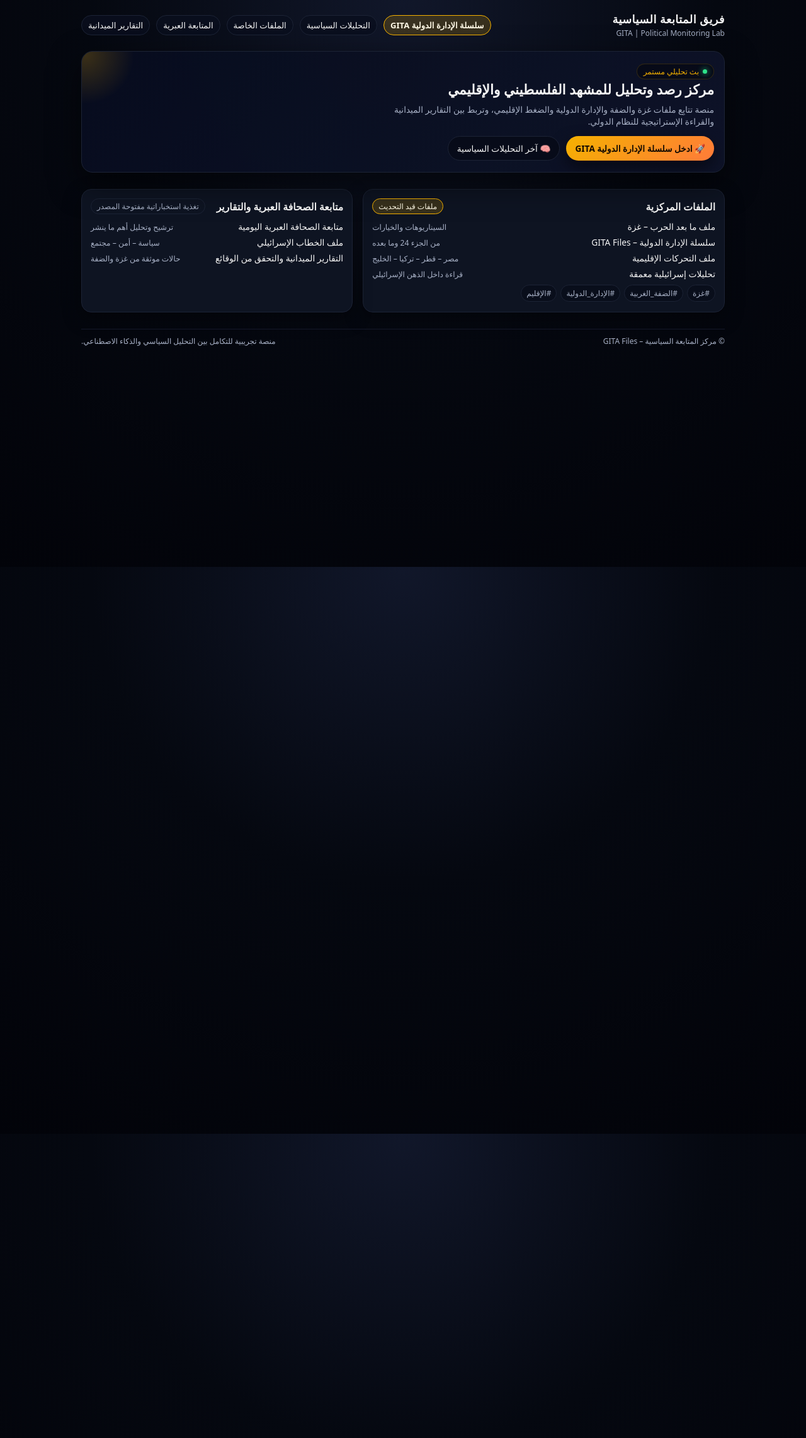
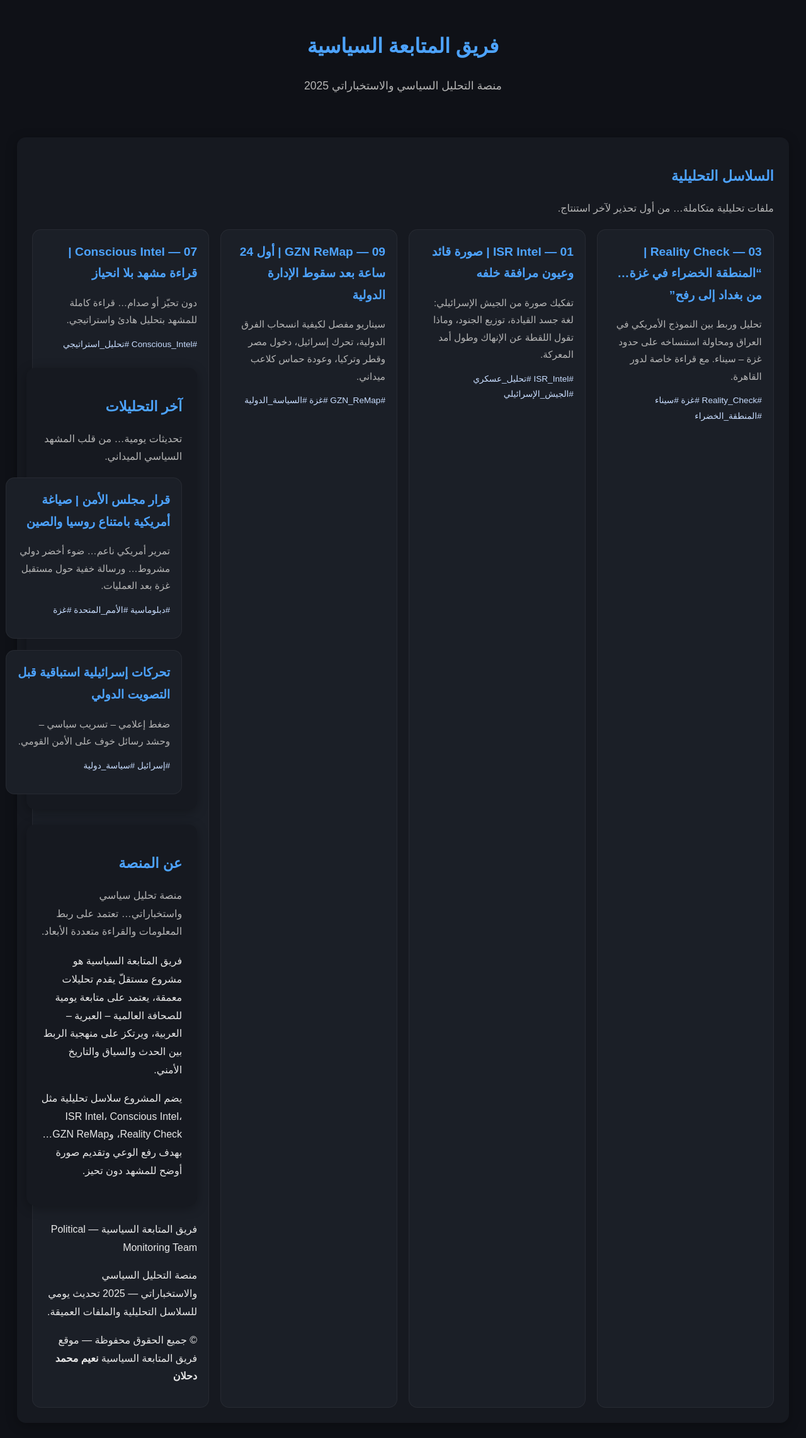
Before and after one commit to dahalankitchen-ai/political-monitoring, a Jekyll site: the page index.html, which Jekyll copies as it is, in a window 1280 px wide. Shown: the whole page at 63% size. Built offline with Jekyll 4.4.1, drawn with Linux system fonts in a browser that asks for light colours.

Commit message:
Update index.html

```diff
--- a/index.html
+++ b/index.html
@@ -1,375 +1,231 @@
 <!DOCTYPE html>
 <html lang="ar" dir="rtl">
 <head>
-  <meta charset="UTF-8" />
-  <title>مركز المتابعة السياسية | Political Monitoring</title>
-  <meta name="viewport" content="width=device-width, initial-scale=1" />
+  <meta charset="UTF-8">
+  <meta name="viewport" content="width=device-width, initial-scale=1.0">
+  <title>فريق المتابعة السياسية – Political Monitoring</title>
+
   <style>
+
     :root {
-      --bg: #050810;
-      --card: #0e1422;
-      --accent: #f5b100;
-      --accent-soft: rgba(245,177,0,0.18);
-      --text-main: #f5f5f5;
-      --text-soft: #a7b0c5;
-      --border: #1c2335;
-    }
-    * {
-      box-sizing: border-box;
-      margin: 0;
-      padding: 0;
-      font-family: system-ui, -apple-system, BlinkMacSystemFont, "Segoe UI", sans-serif;
-    }
-    body {
-      background: radial-gradient(circle at top, #11172a 0, #050810 45%, #020309 100%);
-      color: var(--text-main);
-      min-height: 100vh;
-    }
-    a { color: inherit; text-decoration: none; }
-    a:hover { text-decoration: underline; }
-
-    .wrap {
-      max-width: 1050px;
-      margin: 0 auto;
-      padding: 18px 14px 40px;
+      --bg-main: #0f1117;
+      --bg-card: #161920;
+      --accent: #4da3ff;
+      --accent-soft: #c8ddff;
+      --text-main: #e9e9e9;
+      --text-soft: #b5b5b5;
+      --radius-card: 14px;
+      --radius-pill: 50px;
     }
 
-    /* NAV */
-    .nav {
-      display: flex;
-      align-items: center;
-      justify-content: space-between;
-      margin-bottom: 20px;
+    body {
+      margin: 0;
+      font-family: "Cairo", sans-serif;
+      background: var(--bg-main);
+      color: var(--text-main);
+      line-height: 1.8;
     }
-    .logo-title {
-      display: flex;
-      flex-direction: column;
-      gap: 2px;
+
+    header {
+      padding: 24px;
+      text-align: center;
     }
-    .logo-main {
-      font-weight: 700;
-      letter-spacing: 0.03em;
+
+    .title {
+      font-size: 2rem;
+      margin-bottom: 8px;
+      font-weight: bold;
+      color: var(--accent);
+    }
+
+    .subtitle {
       font-size: 1.1rem;
-    }
-    .logo-sub {
-      font-size: 0.75rem;
       color: var(--text-soft);
     }
-    .nav-links {
-      display: flex;
-      flex-wrap: wrap;
-      gap: 10px;
-      font-size: 0.82rem;
-    }
-    .nav-chip {
-      padding: 6px 10px;
-      border-radius: 999px;
-      border: 1px solid var(--border);
-      background: rgba(10,15,30,0.85);
-    }
-    .nav-chip--accent {
-      border-color: var(--accent);
-      background: var(--accent-soft);
-      color: #fff9e6;
-      font-weight: 600;
+
+    .panel {
+      background: var(--bg-card);
+      margin: 24px auto;
+      padding: 24px;
+      border-radius: var(--radius-card);
+      width: 92%;
+      box-shadow: 0 4px 18px rgba(0, 0, 0, 0.3);
     }
 
-    /* HERO */
-    .hero {
-      margin: 18px 0 26px;
-      padding: 18px 16px 18px;
-      border-radius: 18px;
-      background: linear-gradient(135deg, rgba(7,12,30,0.96), rgba(14,19,40,0.96));
-      border: 1px solid var(--border);
-      box-shadow: 0 18px 50px rgba(0,0,0,0.55);
-      position: relative;
-      overflow: hidden;
-    }
-    .hero::before {
-      content: "";
-      position: absolute;
-      inset-inline-end: -80px;
-      inset-block-start: -80px;
-      width: 170px;
-      height: 170px;
-      background: radial-gradient(circle, rgba(245,177,0,0.55), transparent 65%);
-      opacity: 0.4;
-      pointer-events: none;
-    }
-    .hero-badge {
-      font-size: 0.75rem;
+    .panel-title {
+      font-size: 1.4rem;
+      font-weight: bold;
       color: var(--accent);
-      background: rgba(5, 8, 16, 0.6);
-      border-radius: 999px;
-      padding: 3px 10px;
-      border: 1px solid var(--accent-soft);
-      display: inline-flex;
-      align-items: center;
-      gap: 6px;
-    }
-    .hero-badge span.dot {
-      width: 7px;
-      height: 7px;
-      border-radius: 999px;
-      background: #2ee38a;
-      box-shadow: 0 0 10px #2ee38a;
-    }
-    .hero-title {
-      font-size: 1.35rem;
-      line-height: 1.5;
       margin-bottom: 6px;
     }
-    .hero-sub {
-      font-size: 0.85rem;
+
+    .panel-subtitle {
+      font-size: 1rem;
       color: var(--text-soft);
-      max-width: 520px;
-    }
-    .hero-actions {
-      margin-top: 14px;
-      display: flex;
-      flex-wrap: wrap;
-      gap: 10px;
-    }
-    .btn {
-      padding: 9px 14px;
-      border-radius: 999px;
-      border: 1px solid transparent;
-      font-size: 0.85rem;
-      cursor: pointer;
-      display: inline-flex;
-      align-items: center;
-      gap: 6px;
-      background: none;
-      color: inherit;
-    }
-    .btn-primary {
-      background: linear-gradient(135deg, #f5b100, #ff7b39);
-      color: #140b02;
-      font-weight: 600;
-      border: none;
-      box-shadow: 0 10px 25px rgba(0,0,0,0.5);
-    }
-    .btn-ghost {
-      border-color: var(--border);
-      background: rgba(7, 11, 24, 0.9);
+      margin-bottom: 18px;
     }
 
     /* GRID */
-    .grid {
+    .list-grid {
       display: grid;
-      grid-template-columns: minmax(0, 1.6fr) minmax(0, 1.2fr);
-      gap: 16px;
-    }
-    @media (max-width: 800px) {
-      .nav { flex-direction: column; align-items: flex-start; gap: 10px; }
-      .hero { padding: 16px 14px; }
-      .grid { grid-template-columns: 1fr; }
+      grid-template-columns: repeat(auto-fit, minmax(280px, 1fr));
+      gap: 18px;
     }
 
-    .card {
-      background: var(--card);
-      border-radius: 16px;
-      border: 1px solid var(--border);
-      padding: 14px 14px 16px;
-      box-shadow: 0 10px 30px rgba(0,0,0,0.35);
-    }
-    .card-header {
-      display: flex;
-      justify-content: space-between;
-      align-items: center;
-      margin-bottom: 10px;
-      gap: 6px;
-    }
-    .card-title {
-      font-size: 0.98rem;
-      font-weight: 600;
-    }
-    .card-tag {
-      font-size: 0.75rem;
-      padding: 3px 9px;
-      border-radius: 999px;
-      border: 1px solid var(--border);
-      color: var(--text-soft);
-    }
-    .card-tag--accent {
-      border-color: var(--accent);
-      background: var(--accent-soft);
-      color: #fff9e6;
-    }
-    .list {
-      list-style: none;
-      font-size: 0.86rem;
-      display: flex;
-      flex-direction: column;
-      gap: 6px;
-    }
-    .list li a {
-      display: flex;
-      justify-content: space-between;
-      align-items: baseline;
-      gap: 10px;
-    }
-    .list span.label {
-      color: var(--text-main);
-    }
-    .list span.meta {
-      font-size: 0.76rem;
-      color: var(--text-soft);
-      white-space: nowrap;
+    /* CARDS */
+    .list-item {
+      background: #1b1f27;
+      padding: 18px;
+      border-radius: var(--radius-card);
+      border: 1px solid rgba(255,255,255,0.05);
+      transition: 0.2s;
     }
 
-    .pill-row {
-      display: flex;
-      flex-wrap: wrap;
-      gap: 6px;
-      margin-top: 8px;
-    }
-    .pill {
-      font-size: 0.75rem;
-      padding: 4px 8px;
-      border-radius: 999px;
-      background: rgba(9,14,27,0.85);
-      border: 1px solid var(--border);
-      color: var(--text-soft);
+    .list-item:hover {
+      border-color: var(--accent);
+      transform: translateY(-4px);
     }
 
-    footer {
-      margin-top: 26px;
-      padding-top: 10px;
-      border-top: 1px solid #151a2b;
-      font-size: 0.75rem;
+    .list-title {
+      margin: 0 0 10px;
+      color: var(--accent);
+      font-size: 1.2rem;
+      font-weight: bold;
+    }
+
+    .list-meta {
       color: var(--text-soft);
-      display: flex;
-      flex-wrap: wrap;
-      gap: 8px;
-      justify-content: space-between;
+      font-size: 0.95rem;
+      margin-bottom: 12px;
     }
-  </style>
+
+    .list-tags {
+      color: var(--accent-soft);
+      font-size: 0.85rem;
+    }</style>
 </head>
+
 <body>
-  <div class="wrap">
 
-    <!-- NAV -->
-    <header class="nav">
-      <div class="logo-title">
-        <div class="logo-main">فريق المتابعة السياسية</div>
-        <div class="logo-sub">GITA | Political Monitoring Lab</div>
-      </div>
-      <nav class="nav-links">
-        <a class="nav-chip nav-chip--accent" href="gita.html">سلسلة الإدارة الدولية GITA</a>
-        <a class="nav-chip" href="analyses.html">التحليلات السياسية</a>
-        <a class="nav-chip" href="files.html">الملفات الخاصة</a>
-        <a class="nav-chip" href="hebrew.html">المتابعة العبرية</a>
-        <a class="nav-chip" href="reports.html">التقارير الميدانية</a>
-      </nav>
+<header>
+  <h1 class="title">فريق المتابعة السياسية</h1>
+  <p class="subtitle">منصة التحليل السياسي والاستخباراتي 2025</p>
 </header>
 
-    <!-- HERO -->
-    <section id="hero" class="hero">
-      <div class="hero-top">
-        <div>
-          <div class="hero-badge">
-            <span class="dot"></span>
-            بث تحليلي مستمر
-          </div>
-          <h1 class="hero-title">
-            مركز رصد وتحليل للمشهد الفلسطيني والإقليمي
-          </h1>
-          <p class="hero-sub">
-            منصة تتابِع ملفات غزة والضفة والإدارة الدولية والضغط الإقليمي،
-            وتربط بين التقارير الميدانية والقراءة الإستراتيجية للنظام الدولي.
+<!-- ====== SERIES PANEL ====== -->
+<section class="panel" id="series">
+  <h2 class="panel-title">السلاسل التحليلية</h2>
+  <p class="panel-subtitle">ملفات تحليلية متكاملة… من أول تحذير لآخر استنتاج.</p>
+
+  <div class="list-grid">
+
+    <!-- Reality Check -->
+    <article class="list-item">
+      <h3 class="list-title">Reality Check — 03 | “المنطقة الخضراء في غزة… من بغداد إلى رفح”</h3>
+      <p class="list-meta">
+        تحليل وربط بين النموذج الأمريكي في العراق ومحاولة استنساخه على حدود غزة – سيناء.
+        مع قراءة خاصة لدور القاهرة.
       </p>
-          <div class="hero-actions">
-            <a href="gita.html" class="btn btn-primary">
-              🚀 ادخل سلسلة الإدارة الدولية GITA
-            </a>
-            <a href="analyses.html" class="btn btn-ghost">
-              🧠 آخر التحليلات السياسية
-            </a>
-          </div>
-        </div>
+      <p class="list-tags">#Reality_Check #غزة #سيناء #المنطقة_الخضراء</p>
+    </article>
+
+    <!-- ISR Intel -->
+    <article class="list-item">
+      <h3 class="list-title">ISR Intel — 01 | صورة قائد وعيون مرافقة خلفه</h3>
+      <p class="list-meta">
+        تفكيك صورة من الجيش الإسرائيلي: لغة جسد القيادة، توزيع الجنود،
+        وماذا تقول اللقطة عن الإنهاك وطول أمد المعركة.
+      </p>
+      <p class="list-tags">#ISR_Intel #تحليل_عسكري #الجيش_الإسرائيلي</p>
+    </article>
+
+    <!-- GZN ReMap -->
+    <article class="list-item">
+      <h3 class="list-title">GZN ReMap — 09 | أول 24 ساعة بعد سقوط الإدارة الدولية</h3>
+      <p class="list-meta">
+        سيناريو مفصل لكيفية انسحاب الفرق الدولية، تحرك إسرائيل،
+        دخول مصر وقطر وتركيا، وعودة حماس كلاعب ميداني.
+      </p>
+      <p class="list-tags">#GZN_ReMap #غزة #السياسة_الدولية</p>
+    </article>
+
+    <!-- Conscious Intel -->
+    <article class="list-item">
+      <h3 class="list-title">Conscious Intel — 07 | قراءة مشهد بلا انحياز</h3>
+      <p class="list-meta">
+        دون تحيّز أو صدام… قراءة كاملة للمشهد بتحليل هادئ واستراتيجي.
+      </p>
+      <p class="list-tags">#Conscious_Intel #تحليل_استراتيجي</
+        <!-- ====== LATEST UPDATES ====== -->
+<section class="panel" id="latest">
+  <h2 class="panel-title">آخر التحليلات</h2>
+  <p class="panel-subtitle">تحديثات يومية… من قلب المشهد السياسي الميداني.</p>
+
+  <div class="list-grid">
+
+    <!-- تحديث حديث -->
+    <article class="list-item">
+      <h3 class="list-title">قرار مجلس الأمن | صياغة أمريكية بامتناع روسيا والصين</h3>
+      <p class="list-meta">
+        تمرير أمريكي ناعم… ضوء أخضر دولي مشروط…
+        ورسالة خفية حول مستقبل غزة بعد العمليات.
+      </p>
+      <p class="list-tags">#دبلوماسية #الأمم_المتحدة #غزة</p>
+    </article>
+
+    <!-- تحديث إضافي -->
+    <article class="list-item">
+      <h3 class="list-title">تحركات إسرائيلية استباقية قبل التصويت الدولي</h3>
+      <p class="list-meta">
+        ضغط إعلامي – تسريب سياسي – وحشد رسائل خوف على الأمن القومي.
+      </p>
+      <p class="list-tags">#إسرائيل #سياسة_دولية</p>
+    </article>
+
   </div>
 </section>
 
-    <!-- MAIN GRID -->
-    <main class="grid">
 
-      <!-- LEFT -->
-      <section id="files" class="card">
-        <div class="card-header">
-          <div class="card-title">الملفات المركزية</div>
-          <span class="card-tag card-tag--accent">ملفات قيد التحديث</span>
-        </div>
-        <ul class="list">
-          <li>
-            <a href="files/postwar-gaza.html">
-              <span class="label">ملف ما بعد الحرب – غزة</span>
-              <span class="meta">السيناريوهات والخيارات</span>
-            </a>
-          </li>
-          <li>
-            <a href="gita.html">
-              <span class="label">سلسلة الإدارة الدولية – GITA Files</span>
-              <span class="meta">من الجزء 24 وما بعده</span>
-            </a>
-          </li>
-          <li>
-            <a href="files.html">
-              <span class="label">ملف التحركات الإقليمية</span>
-              <span class="meta">مصر – قطر – تركيا – الخليج</span>
-            </a>
-          </li>
-          <li>
-            <a href="israeli-analyses.html">
-              <span class="label">تحليلات إسرائيلية معمقة</span>
-              <span class="meta">قراءة داخل الذهن الإسرائيلي</span>
-            </a>
-          </li>
-        </ul>
+<!-- ====== ABOUT SECTION ====== -->
+<section class="panel" id="about" style="margin-top: 20px;">
+  <h2 class="panel-title">عن المنصة</h2>
+  <p class="panel-subtitle">
+    منصة تحليل سياسي واستخباراتي… تعتمد على ربط المعلومات والقراءة متعددة الأبعاد.
+  </p>
 
-        <div class="pill-row">
-          <span class="pill">#غزة</span>
-          <span class="pill">#الضفة_الغربية</span>
-          <span class="pill">#الإدارة_الدولية</span>
-          <span class="pill">#الإقليم</span>
+  <div class="panel-content">
+    <p>
+      فريق المتابعة السياسية هو مشروع مستقلّ يقدم تحليلات معمقة،
+      يعتمد على متابعة يومية للصحافة العالمية – العبرية – العربية،
+      ويرتكز على منهجية الربط بين الحدث والسياق والتاريخ الأمني.
+    </p>
+
+    <p>
+      يضم المشروع سلاسل تحليلية مثل ISR Intel، Conscious Intel، Reality Check،
+      وGZN ReMap… بهدف رفع الوعي وتقديم صورة أوضح للمشهد دون تحيز.
+    </p>
   </div>
 </section>
+<!-- ====== FOOTER ====== -->
+<footer class="footer">
+  <div class="footer-container">
 
-      <!-- RIGHT -->
-      <section id="hebrew-section" class="card">
-        <div class="card-header">
-          <div class="card-title">متابعة الصحافة العبرية والتقارير</div>
-          <span class="card-tag">تغذية استخباراتية مفتوحة المصدر</span>
+    <p class="footer-title">
+      فريق المتابعة السياسية — Political Monitoring Team
+    </p>
+
+    <p class="footer-note">
+      منصة التحليل السياسي والاستخباراتي — 2025
+      تحديث يومي للسلاسل التحليلية والملفات العميقة.
+    </p>
+
+    <p class="footer-credits">
+      © جميع الحقوق محفوظة — موقع فريق المتابعة السياسية
+      <strong>نعيم محمد دحلان</strong>
+    </p>
+
   </div>
-        <ul class="list">
-          <li>
-            <a href="hebrew-watch.html">
-              <span class="label">متابعة الصحافة العبرية اليومية</span>
-              <span class="meta">ترشيح وتحليل أهم ما ينشر</span>
-            </a>
-          </li>
-          <li>
-            <a href="hebrew.html">
-              <span class="label">ملف الخطاب الإسرائيلي</span>
-              <span class="meta">سياسة – أمن – مجتمع</span>
-            </a>
-          </li>
-          <li>
-            <a href="reports.html">
-              <span class="label">التقارير الميدانية والتحقق من الوقائع</span>
-              <span class="meta">حالات موثقة من غزة والضفة</span>
-            </a>
-          </li>
-        </ul>
-      </section>
-
-    </main>
-
-    <footer>
-      <span>© مركز المتابعة السياسية – GITA Files</span>
-      <span>منصة تجريبية للتكامل بين التحليل السياسي والذكاء الاصطناعي.</span>
 </footer>
 
-  </div>
 </body>
     </html>
```
Lines whose indentation alone changed are shown as unchanged.
